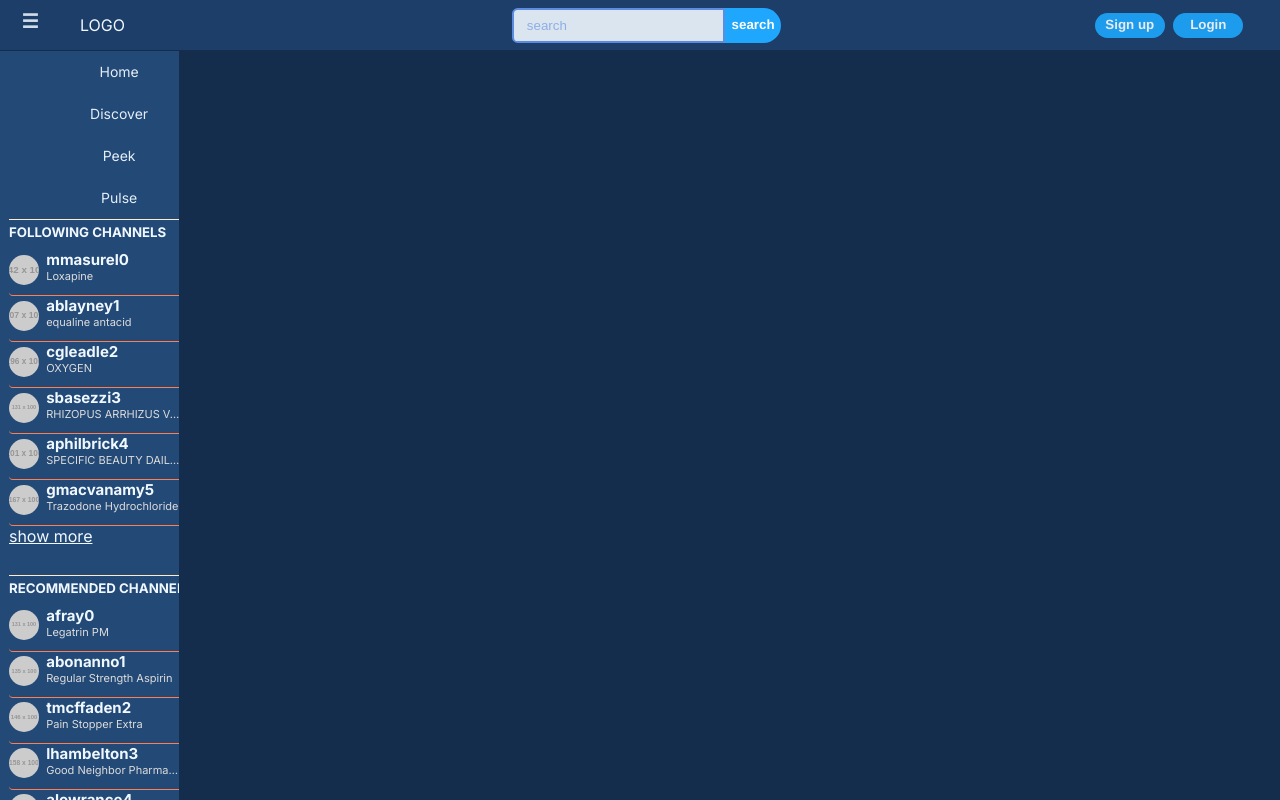
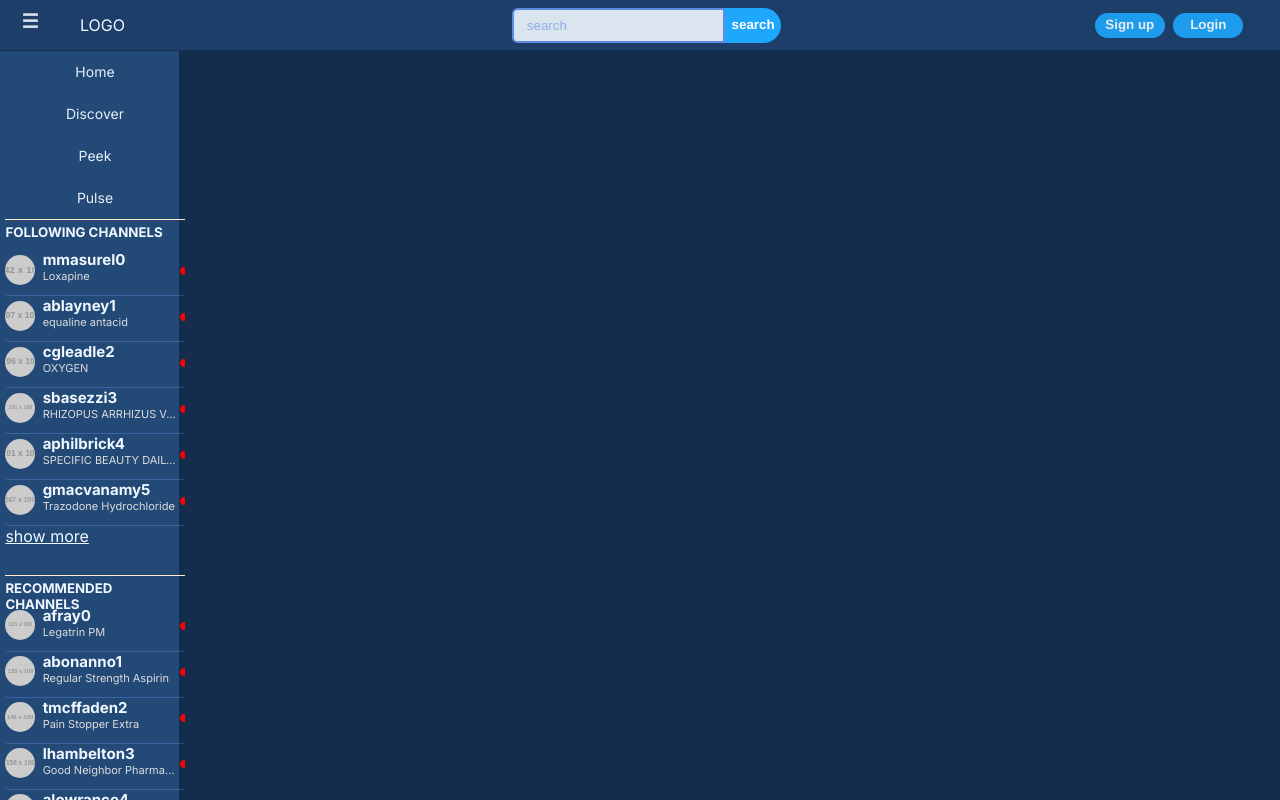
Before and after one commit to daniman123/synk-app, a Next.js app: page / in a window 1280 px wide. Built offline with nearby package versions, Linux system fonts and the light colour scheme.

Commit message:
sidebar design adjustments

```diff
--- a/package.json
+++ b/package.json
@@ -19,7 +19,8 @@
     "next": "13.4.19",
     "react": "18.2.0",
     "react-dom": "18.2.0",
-    "typescript": "5.2.2"
+    "typescript": "5.2.2",
+    "zustand": "^4.4.1"
   },
   "devDependencies": {
     "@storybook/addon-essentials": "^7.4.2",
@@ -34,6 +35,6 @@
     "storybook": "^7.4.2"
   },
   "resolutions": {
-    "webpack":"^7"
+    "webpack": "^7"
   }
 }
--- a/src/components/Layouts/nav/components/navLeft.tsx
+++ b/src/components/Layouts/nav/components/navLeft.tsx
@@ -1,33 +1,40 @@
+import { useLayoutStore } from "../../../../store/layoutStore";
 import React from "react";
 
-export const LeftBodyToggleButton = () => {
-	// TODO: add toggle function to leftBody
+export const LeftBodyToggleButton: React.FC<{
+	toggleSideBar: () => void;
+}> = ({ toggleSideBar }) => {
 	return (
 		<div className="nav-bar-toggle-leftBody-container">
-			<div className="nav-bar-toggle-leftBody">
+			<div className="nav-bar-toggle-leftBody" onClick={toggleSideBar}>
 				<span className="toggle-leftBody">☰</span>
 			</div>
 		</div>
 	);
 };
 
-export const NavBarLogo = () => {
+export const NavBarLogo: React.FC<{
+	expandSideBar: () => void;
+}> = ({ expandSideBar }) => {
 	// TODO: add logo
 	return (
 		<div className="nav-bar-logo-container">
 			<a href="/" className="to-home">
-				<div className="nav-bar-logo">LOGO</div>
+				<div className="nav-bar-logo" onClick={expandSideBar}>
+					LOGO
+				</div>
 			</a>
 		</div>
 	);
 };
 
 export const NavLeft = () => {
+	const { toggleSideBar, expandSideBar } = useLayoutStore();
 	return (
 		<div className="nav-bar-container">
 			<div className="nav-bar-left">
-				<LeftBodyToggleButton />
-				<NavBarLogo />
+				<LeftBodyToggleButton toggleSideBar={toggleSideBar} />
+				<NavBarLogo expandSideBar={expandSideBar} />
 			</div>
 		</div>
 	);
--- a/src/components/Layouts/primary/PrimaryLayout.tsx
+++ b/src/components/Layouts/primary/PrimaryLayout.tsx
@@ -5,6 +5,7 @@ import type { Metadata } from "next";
 import { Inter } from "next/font/google";
 import jsonDataFollowing from "../../../../mockDataJson/FOLLOWED_CHANNELS_LIST_MOCK_DATA.json";
 import jsonDataRecommended from "../../../../mockDataJson/RECOMMENDED_CHANNELS_LIST_MOCK_DATA.json";
+import { useLayoutStore } from "../../../store/layoutStore";
 
 const inter = Inter({ subsets: ["latin"] });
 
@@ -18,12 +19,14 @@ export default function PrimaryLayout({
 }: {
 	children: React.ReactNode;
 }) {
+	const isSideBarToggled = useLayoutStore((state) => state.sideBarToggled);
+
 	return (
 		<html lang="en">
 			<body className={inter.className}>
 				<NavBar isLoggedIn={false} />
 				<SideBar
-					isExpanded={true}
+					isExpanded={isSideBarToggled}
 					followedChannels={jsonDataFollowing}
 					recommendedChannels={jsonDataRecommended}
 				/>
--- a/src/components/Layouts/sidebar/SideBar.css
+++ b/src/components/Layouts/sidebar/SideBar.css
@@ -13,7 +13,7 @@
 	align-items: center;
 }
 .SideBar-container.collapsed {
-	width: 7%;
+	width: 3%;
 }
 
 div.side-bar-expanded-container {
@@ -21,10 +21,10 @@ div.side-bar-expanded-container {
 	position: relative;
 	overflow-y: scroll;
 
-	left: 5%;
+	left: 3%;
 
 	height: 100%;
-	width: 95%;
+	width: 100%;
 }
 
 /* For Webkit-based browsers (Chrome, Safari) */
@@ -112,7 +112,7 @@ div.side-bar-expanded-followed-users-list-container {
 
 div.expanded-side-bar-populated-followed {
 	width: 100%;
-	border-bottom: 1px solid coral;
+	border-bottom: 1px solid rgba(109, 147, 250, 0.349);
 	border-radius: 0.25rem;
 	cursor: pointer;
 }
@@ -124,8 +124,7 @@ div.expanded-side-bar-populated-followed:hover {
 div.expanded-side-bar-channel-data-banner-container {
 	display: grid;
 	position: relative;
-	/* left: -5%; */
-	grid-template-columns: 0.1fr 1fr 0.1fr;
+	grid-template-columns: 0.1fr 0.85fr 0.1fr;
 	width: 90%;
 }
 
@@ -179,8 +178,10 @@ div.expanded-meta-data.category {
 .expanded-channel-data-container.broadcast-meta-data
 	> .expanded-broadcast-meta-data {
 	display: flex;
-	justify-content: center;
+	position: absolute;
+
 	align-items: center;
+	top: 12px;
 }
 
 :root {
@@ -201,7 +202,7 @@ div.expanded-meta-data.viewers {
 	font-size: 14px;
 }
 
-div.show-n-channel-togglers{
+div.show-n-channel-togglers {
 	display: flex;
 	justify-content: space-between;
 }
--- /dev/null
+++ b/src/store/layoutStore.ts
@@ -0,0 +1,16 @@
+import { create } from "zustand";
+
+export interface LayoutStore {
+	sideBarToggled: boolean;
+	collapseSideBar: () => void;
+	expandSideBar: () => void;
+	toggleSideBar: () => void;
+}
+
+export const useLayoutStore = create<LayoutStore>((set) => ({
+	sideBarToggled: true,
+	collapseSideBar: () => set({ sideBarToggled: false }),
+	expandSideBar: () => set({ sideBarToggled: true }),
+	toggleSideBar: () =>
+		set((state) => ({ sideBarToggled: !state.sideBarToggled })),
+}));
```
Also changed, not shown: 1 other file (tests, documents, lock files or other folders).
